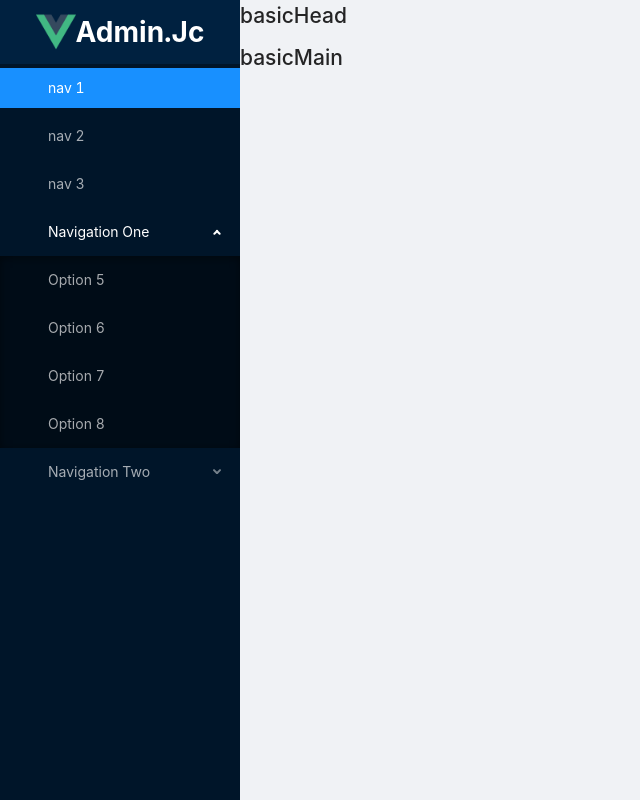
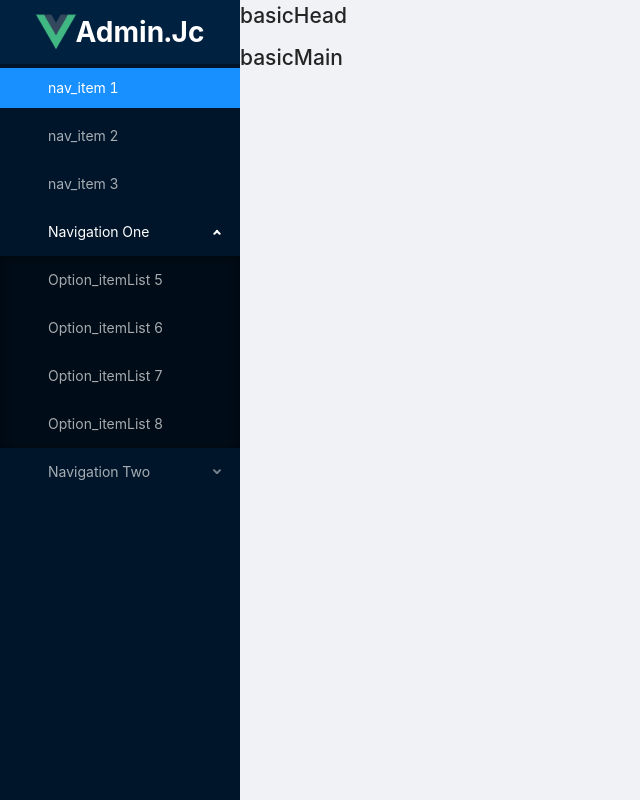
Before and after one commit to madfour/vue-antdv-admin, a Vue app: page / in a window 1280 px wide. Both pictures are taken after a click on the element "Navigation One". Shown: the whole page, without its empty margins (0-640 px from the left). Built offline with nearby package versions, Linux system fonts and the light colour scheme.

Commit message:
update:slider

```diff
--- a/src/layouts/component/sidebar.vue
+++ b/src/layouts/component/sidebar.vue
@@ -11,31 +11,31 @@
     <a-menu theme="dark" mode="inline" :default-selected-keys="['1']">
       <a-menu-item key="1">
         <a-icon type="user" />
-        <span>nav 1</span>
+        <span>nav_item 1</span>
       </a-menu-item>
       <a-menu-item key="2">
         <a-icon type="video-camera" />
-        <span>nav 2</span>
+        <span>nav_item 2</span>
       </a-menu-item>
       <a-menu-item key="3">
         <a-icon type="upload" />
-        <span>nav 3</span>
+        <span>nav_item 3</span>
       </a-menu-item>
       <a-sub-menu key="sub1">
         <span slot="title">
           <a-icon type="mail" /><span>Navigation One</span>
         </span>
         <a-menu-item key="5">
-          Option 5
+          Option_itemList 5
         </a-menu-item>
         <a-menu-item key="6">
-          Option 6
+          Option_itemList 6
         </a-menu-item>
         <a-menu-item key="7">
-          Option 7
+          Option_itemList 7
         </a-menu-item>
         <a-menu-item key="8">
-          Option 8
+          Option_itemList 8
         </a-menu-item>
       </a-sub-menu>
       <a-sub-menu key="sub2">
@@ -43,17 +43,17 @@
           <a-icon type="appstore" /><span>Navigation Two</span>
         </span>
         <a-menu-item key="9">
-          Option 9
+          Option_itemList 9
         </a-menu-item>
         <a-menu-item key="10">
-          Option 10
+          Option_itemList 10
         </a-menu-item>
         <a-sub-menu key="sub3" title="Submenu">
           <a-menu-item key="11">
-            Option 11
+            Option_itemList 11
           </a-menu-item>
           <a-menu-item key="12">
-            Option 12
+            Option_itemList 12
           </a-menu-item>
         </a-sub-menu>
       </a-sub-menu>
```
